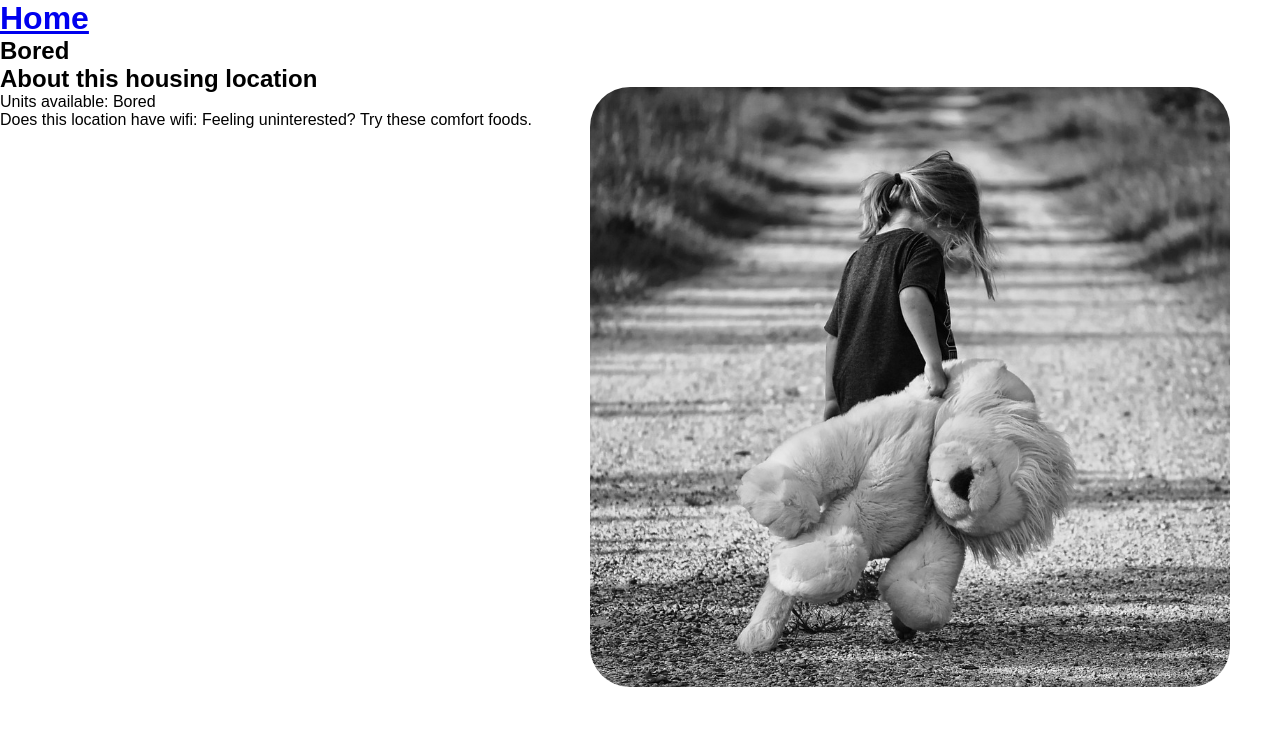
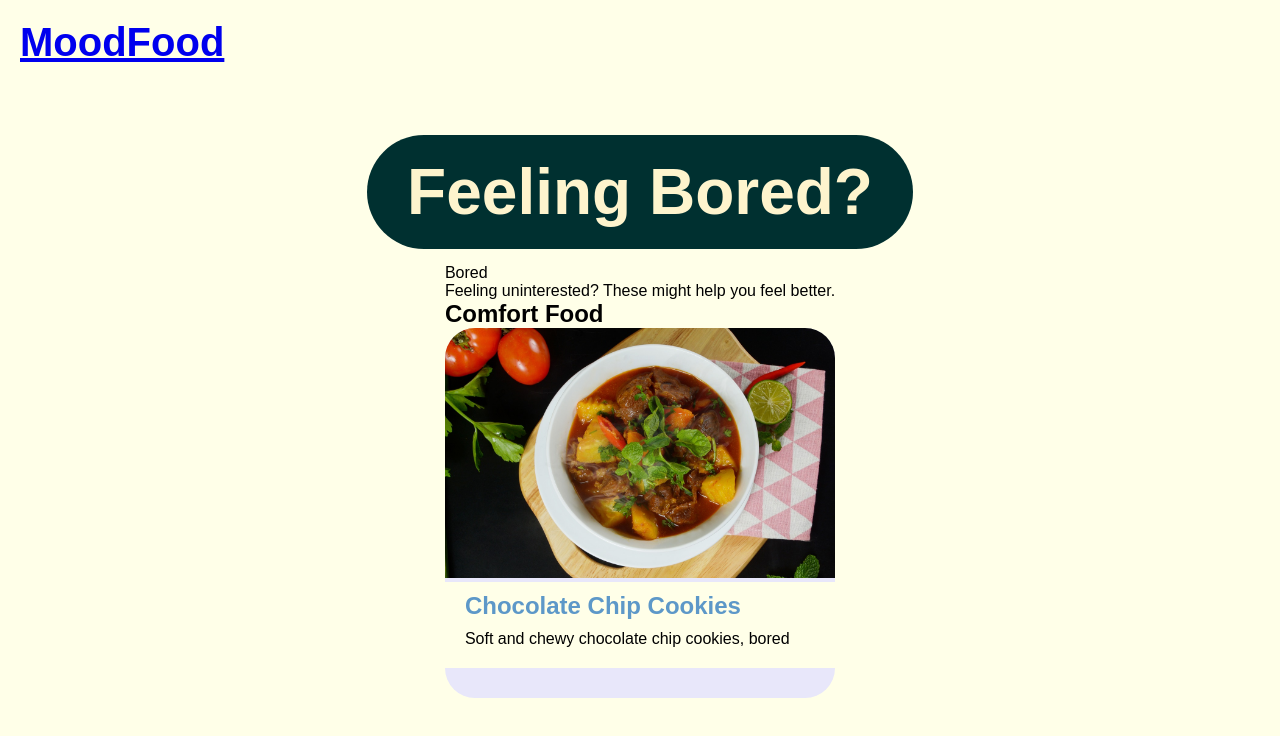
Before and after one commit to Plufin/MoodFood, an Angular app: page /mood/Bored in a window 1280 px wide. Shown: the top 736 px of the page. Built offline with nearby package versions, Linux system fonts and the light colour scheme.

Commit message:
correct food items retrieval based on mood

```diff
--- a/src/app/app.component.css
+++ b/src/app/app.component.css
@@ -0,0 +1,7 @@
+header {
+  padding: 20px;
+  padding-top: 20px;
+  text-align: left;
+  font-size: 20px;
+  font-weight: bold;
+}
--- a/src/app/app.component.ts
+++ b/src/app/app.component.ts
@@ -8,10 +8,9 @@
   imports: [HomeComponent, RouterModule],
   template: `
     <main>
-      <a [routerLink]="['/']"
-        ><h1>Home</h1>
-        <header class="brand-name"></header
-      ></a>
+      <a [routerLink]="['/']">
+        <header class="brand-name"><h1>MoodFood</h1></header></a
+      >
       <section class="content">
         <router-outlet></router-outlet>
       </section>
--- a/src/app/details/details.component.css
+++ b/src/app/details/details.component.css
@@ -1,3 +1,24 @@
+article {
+  margin: 0 auto;
+  padding: 50px 0;
+  display: flex;
+  flex-direction: column;
+  align-items: center;
+}
+
+h1 {
+  font-size: 48pt;
+  font-weight: bold;
+  margin-bottom: 15px;
+  background: #003030;
+  padding: 20px;
+  padding-left: 40px;
+  padding-right: 40px;
+  border-radius: 200px;
+  color: #fef4cd;
+  font-family: "Be Vietnam Pro", sans-serif;
+}
+
 .mood-photo {
   height: 600px;
   width: 50%;
--- a/src/app/details/details.component.ts
+++ b/src/app/details/details.component.ts
@@ -1,29 +1,32 @@
+import { FoodListService } from './../food-list.service';
+import { FoodItem } from './../food-items';
 import { Component, inject } from '@angular/core';
 import { CommonModule } from '@angular/common';
 import { ActivatedRoute } from '@angular/router';
 import { MoodService } from './../mood.service';
 import { Mood } from './../mood';
+import { FoodItemsComponent } from '../food-items/food-items.component';
 
 @Component({
   selector: 'app-details',
   standalone: true,
-  imports: [CommonModule],
+  imports: [CommonModule, FoodItemsComponent],
   template: `
     <article>
-      <img
-        class="mood-photo"
-        [src]="mood?.photo"
-        alt="Exterior photo of {{ mood?.name }}"
-      />
-      <section class="food-description">
-        <h2 class="food-heading">{{ mood?.name }}</h2>
-      </section>
+      <h1 class="page-heading">Feeling {{ mood?.name }}?</h1>
       <section class="listing-features">
-        <h2 class="section-heading">About this housing location</h2>
         <ul>
-          <li>Units available: {{ mood?.name }}</li>
-          <li>Does this location have wifi: {{ mood?.description }}</li>
+          <li>{{ mood?.name }}</li>
+          <li>{{ mood?.description }}</li>
         </ul>
+
+        <section class="listing">
+          <h2>Comfort Food</h2>
+          <app-food-items
+            *ngFor="let foodItem of foodItem"
+            [foodItem]="foodItem"
+          ></app-food-items>
+        </section>
       </section>
     </article>
   `,
@@ -34,8 +37,14 @@
   MoodService = inject(MoodService);
   mood: Mood | undefined;
 
+  foodItem: FoodItem[] = [];
+  FoodListService: FoodListService = inject(FoodListService);
+
   constructor() {
     const moodName = String(this.route.snapshot.paramMap.get('name'));
     this.mood = this.MoodService.getMood(moodName);
+
+    const moodFood = moodName.toLowerCase();
+    this.foodItem = this.FoodListService.getMoodFoodItems(moodFood);
   }
 }
--- a/src/app/food-items/food-items.component.css
+++ b/src/app/food-items/food-items.component.css
@@ -2,6 +2,7 @@
   background: var(--accent-color);
   border-radius: 30px;
   padding-bottom: 30px;
+  margin-bottom: 20px;
 }
 .food-heading {
   color: var(--primary-color);
--- a/src/app/food-items/food-items.component.ts
+++ b/src/app/food-items/food-items.component.ts
@@ -16,7 +16,6 @@
       />
       <h2 class="food-heading">{{ foodItem.name }}</h2>
       <p class="food-mood">{{ foodItem.description }}, {{ foodItem.mood }}</p>
-      <a [routerLink]="['/detail', foodItem.name]">Learn More</a>
     </section>
   `,
   styleUrl: './food-items.component.css',
--- a/src/app/food-list.service.ts
+++ b/src/app/food-list.service.ts
@@ -41,7 +41,7 @@
       name: 'Chocolate Mousse',
       description: 'Light and airy chocolate mousse',
       photo: 'assets/food2.jpg',
-      mood: 'stressed',
+      mood: 'Stressed',
     },
     {
       name: 'Chocolate Pudding',
@@ -67,7 +67,7 @@
     return this.foodItem;
   }
 
-  getFoodItem(name: string): FoodItem | undefined {
-    return this.foodItem.find((foodItem) => foodItem.name === name);
+  getMoodFoodItems(mood: string): FoodItem[] {
+    return this.foodItem.filter((foodItem) => foodItem.mood === mood);
   }
 }
--- a/src/app/home/home.component.ts
+++ b/src/app/home/home.component.ts
@@ -30,6 +30,7 @@
 
   constructor() {
     this.FoodItem = this.FoodListService.getAllFoodItems();
+
     this.Mood = this.MoodService.getAllMoods();
   }
 }
--- a/src/app/mood.service.ts
+++ b/src/app/mood.service.ts
@@ -8,27 +8,27 @@
   protected mood: Mood[] = [
     {
       name: 'Sad',
-      description: 'Feeling down? Try these comfort foods.',
+      description: 'Feeling down? These might help you feel better.',
       photo: 'assets/sad.jpg',
     },
     {
       name: 'Stressed',
-      description: 'Feeling overwhelmed? Try these comfort foods.',
+      description: 'Feeling overwhelmed? These might help you feel better.',
       photo: 'assets/food1.jpg',
     },
     {
       name: 'Bored',
-      description: 'Feeling uninterested? Try these comfort foods.',
+      description: 'Feeling uninterested? These might help you feel better.',
       photo: 'assets/sad.jpg',
     },
     {
       name: 'Tired',
-      description: 'Feeling exhausted? Try these comfort foods.',
+      description: 'Feeling exhausted? These might help you feel better.',
       photo: 'assets/food2.jpg',
     },
     {
       name: 'Unfocused',
-      description: 'Feeling distracted? Try these comfort foods.',
+      description: 'Feeling distracted? These might help you feel better.',
       photo: 'assets/sad.jpg',
     },
   ];
--- a/src/styles.css
+++ b/src/styles.css
@@ -1,6 +1,7 @@
 * {
   margin: 0;
   padding: 0;
+  background: #ffffe8;
 }
 
 body {
@@ -20,3 +21,7 @@
   color: white;
   border-radius: 8px;
 }
+
+h1 {
+  font-family: "Be Vietnam Pro", sans-serif;
+}
```
